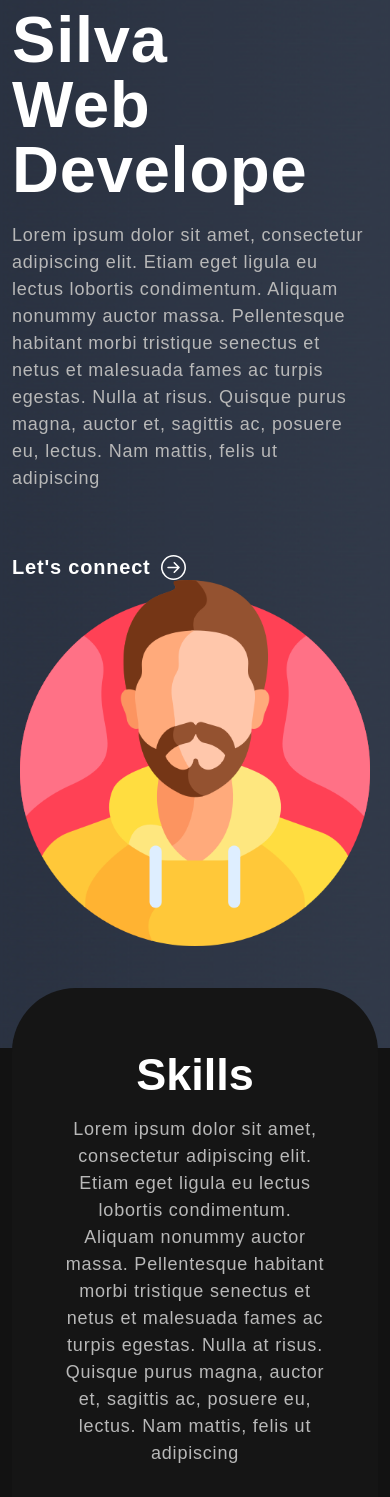
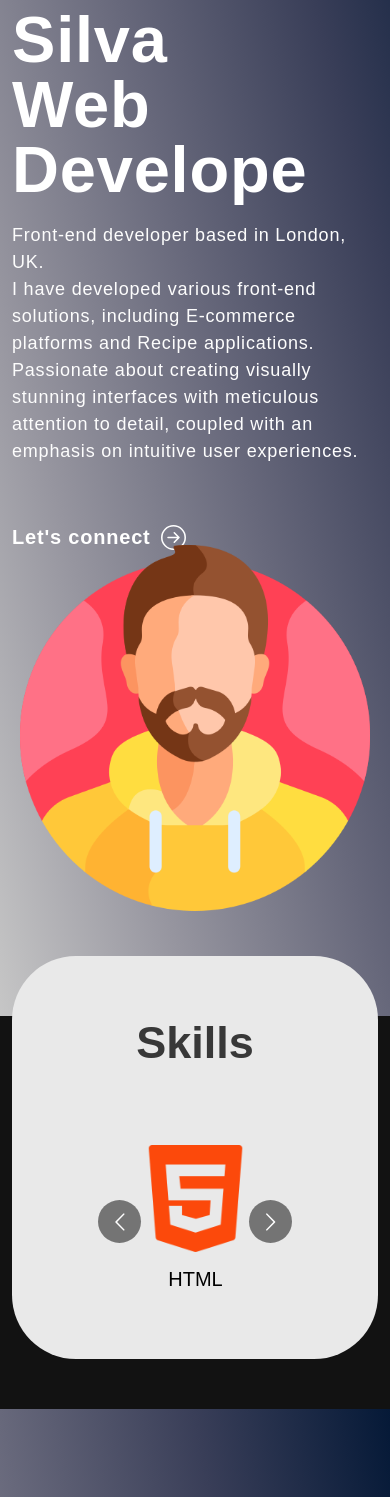
Before and after one commit to blaztted/react-portfolio, a React (Create React App) app in the folder react-portfolio/: page / in a window 390 px wide. Shown: the part 447-1944 px from the top of the page. Built offline with nearby package versions, Linux system fonts and the light colour scheme; grey boxes are pictures that could not be loaded.

Commit message:
updated banner introduction and styled it

```diff
--- a/react-portfolio/src/App.css
+++ b/react-portfolio/src/App.css
@@ -129,9 +129,20 @@ p.danger {
 /* Navbar Css */
 
 #basic-navbar-nav > span > button > a {
+  color: rgb(255, 254, 254);
   text-decoration: none;
   font-weight: 700;
 }
+#basic-navbar-nav > span > button > a:hover {
+  color: rgb(0, 0, 0);
+  text-decoration: none;
+  font-weight: 700;
+}
+
+#basic-navbar-nav > span > button:hover {
+  color: black !important;
+}
+
 nav.navbar {
   padding: 18px 0;
   position: fixed;
@@ -157,6 +168,7 @@ nav.navbar .navbar-nav .nav-link.navbar-link {
 }
 nav.navbar .navbar-nav a.nav-link.navbar-link:hover,
 nav.navbar .navbar-nav a.nav-link.navbar-link.active {
+  color: rgb(0, 0, 0);
   opacity: 1;
 }
 span.navbar-text {
@@ -293,7 +305,14 @@ nav.navbar .navbar-toggler[aria-expanded="true"] .navbar-toggler-icon {
 .banner {
   margin-top: 0;
   padding: 260px 0 100px 0;
-  background-image: url("./assets/img/Space.jpg");
+  background-image: linear-gradient(
+    to left bottom,
+    #051937,
+    #393e58,
+    #67687b,
+    #96959f,
+    #c6c6c6
+  );
   background-position: top center;
   background-size: cover;
   background-repeat: no-repeat;
@@ -326,7 +345,7 @@ nav.navbar .navbar-toggler[aria-expanded="true"] .navbar-toggler-icon {
   display: block;
 }
 .banner p {
-  color: #b8b8b8;
+  color: #fdfdfd;
   font-size: 18px;
   letter-spacing: 0.8px;
   line-height: 1.5em;
@@ -354,6 +373,11 @@ nav.navbar .navbar-toggler[aria-expanded="true"] .navbar-toggler-icon {
 .banner img {
   animation: updown 3s linear infinite;
 }
+
+#home > div > div > div.col-xl-7.col-md-6.col-12 > a {
+  text-decoration: none !important;
+}
+
 @keyframes updown {
   0% {
     transform: translateY(-20px);
@@ -375,7 +399,7 @@ nav.navbar .navbar-toggler[aria-expanded="true"] .navbar-toggler-icon {
   position: relative;
 }
 .skill-bx {
-  background: #151515;
+  background: rgb(233, 233, 233);
   border-radius: 64px;
   text-align: center;
   padding: 60px 50px;
@@ -384,13 +408,19 @@ nav.navbar .navbar-toggler[aria-expanded="true"] .navbar-toggler-icon {
 .skill h2 {
   font-size: 45px;
   font-weight: 700;
+  color: #0a0a0acb;
+}
+
+.skill h5 {
+  color: black;
 }
 .skill p {
-  color: #b8b8b8;
+  color: #0a0a0a;
   font-size: 18px;
   letter-spacing: 0.8px;
   line-height: 1.5em;
   margin: 14px 0 75px 0;
+  font-weight: 525;
 }
 .skill-slider {
   width: 80%;
@@ -418,15 +448,23 @@ nav.navbar .navbar-toggler[aria-expanded="true"] .navbar-toggler-icon {
 .project {
   padding: 80px 0;
   position: relative;
-  background-color: black;
+  background-image: linear-gradient(
+    to left bottom,
+    #051937,
+    #393e58,
+    #67687b,
+    #96959f,
+    #c6c6c6
+  );
 }
 .project h2 {
   font-size: 45px;
   font-weight: 700;
   text-align: center;
+  color: #ffffff;
 }
 .project p {
-  color: #b8b8b8;
+  color: #f3f3f3;
   font-size: 18px;
   letter-spacing: 0.8px;
   line-height: 1.5em;
@@ -568,12 +606,13 @@ nav.navbar .navbar-toggler[aria-expanded="true"] .navbar-toggler-icon {
 /* Contact */
 
 .contact {
-  background: rgb(111, 215, 105);
-  background: rgb(102, 184, 97);
-  background: linear-gradient(
-    90deg,
-    rgba(102, 184, 97, 1) 42%,
-    rgba(59, 160, 181, 1) 100%
+  background-image: linear-gradient(
+    to top,
+    #606060,
+    #484848,
+    #313131,
+    #1c1c1c,
+    #000000
   );
   padding: 60px 0 200px 0;
 }
--- a/react-portfolio/src/components/Banner.js
+++ b/react-portfolio/src/components/Banner.js
@@ -58,16 +58,17 @@ export const Banner = () => {
               <span className="wrap">{text}</span>
             </h1>
             <p>
-              Lorem ipsum dolor sit amet, consectetur adipiscing elit. Etiam
-              eget ligula eu lectus lobortis condimentum. Aliquam nonummy auctor
-              massa. Pellentesque habitant morbi tristique senectus et netus et
-              malesuada fames ac turpis egestas. Nulla at risus. Quisque purus
-              magna, auctor et, sagittis ac, posuere eu, lectus. Nam mattis,
-              felis ut adipiscing
+              Front-end developer based in London, UK. <br></br>I have developed
+              various front-end solutions, including E-commerce platforms and
+              Recipe applications.<br></br> Passionate about creating visually
+              stunning interfaces with meticulous attention to detail, coupled
+              with an emphasis on intuitive user experiences.
             </p>
-            <button onClick={() => console.log("connect")}>
-              Let's connect <ArrowRightCircle size={25} />
-            </button>
+            <a href="https://github.com/blaztted">
+              <button onClick={() => console.log("connect")}>
+                Let's connect <ArrowRightCircle size={25} />
+              </button>
+            </a>
           </Col>
           <Col xs={12} md={6} xl={5}>
             <img src={headerImg} alt="Header img" />
--- a/react-portfolio/src/components/Skills.js
+++ b/react-portfolio/src/components/Skills.js
@@ -37,15 +37,7 @@ export const Skills = () => {
           <Col>
             <div className="skill-bx">
               <h2>Skills</h2>
-              <p>
-                {" "}
-                Lorem ipsum dolor sit amet, consectetur adipiscing elit. Etiam
-                eget ligula eu lectus lobortis condimentum. Aliquam nonummy
-                auctor massa. Pellentesque habitant morbi tristique senectus et
-                netus et malesuada fames ac turpis egestas. Nulla at risus.
-                Quisque purus magna, auctor et, sagittis ac, posuere eu, lectus.
-                Nam mattis, felis ut adipiscing
-              </p>
+              <p> </p>
               <Carousel
                 responsive={responsive}
                 infinite={true}
```
